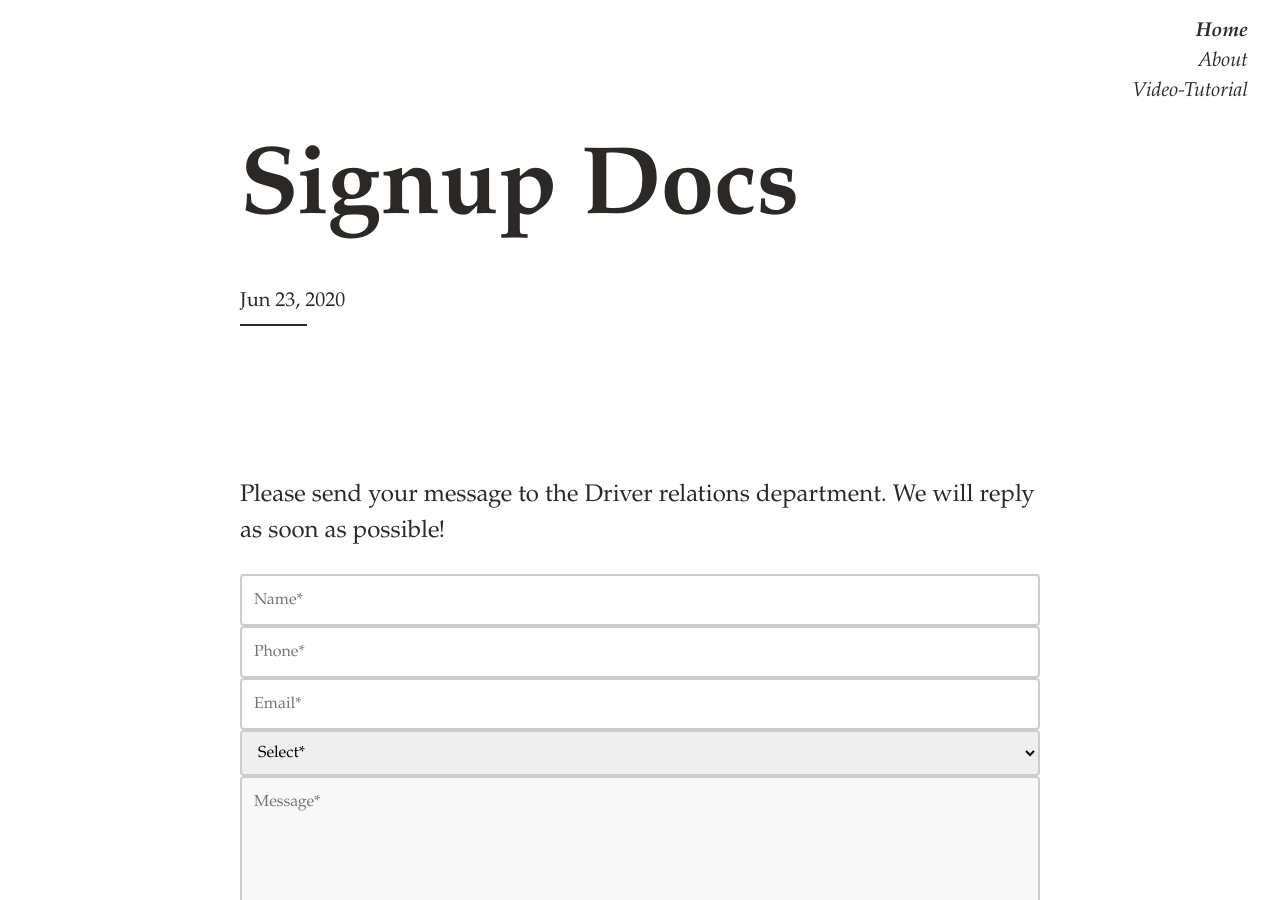
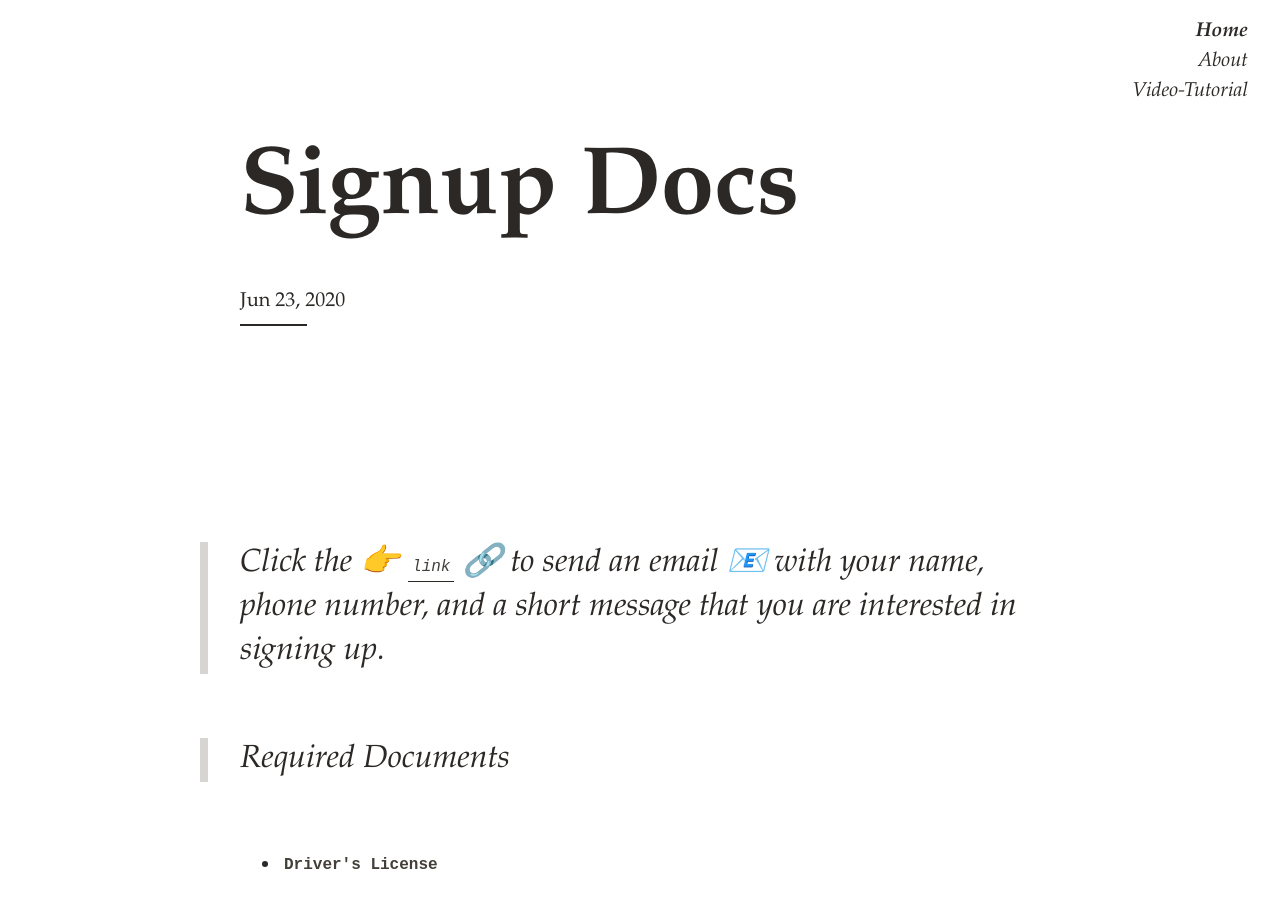
Before and after one commit to brd-blog/info-site, a Jekyll site: the page built from _posts/2020-06-23-required-documents.md, in a window 1280 px wide and 900 px high. Built offline with Jekyll 4.4.1, drawn with Linux system fonts in a browser that asks for light colours; nearby versions of some CDN libraries; emoji names are drawn with the system emoji font.

Commit message:
Removed form

```diff
--- a/_posts/2020-06-23-required-documents.md
+++ b/_posts/2020-06-23-required-documents.md
@@ -6,32 +6,6 @@ category: blog
 tags: docs
 youtubeId: ADWQ-QbPi_A
 ---
-
-<form action="mailto:office@brooklyncab.com" method="POST" enctype="text/plain" autocomplete="on">
-
-<p class="mb-4">Please send your message to {{site.name}}. We will reply as soon as possible!</p>
-<div class="form-group row">
-<div class="col-md-6">
- <input class="form-control" type="text" name="name" onfocus="this.value=''" placeholder="Name*" required>
-</div>
-<div class="col-md-6">
- <input class="form-control" type="text" name="phone" onfocus="this.value=''" placeholder="Phone*" required>
-</div>
-<div class="col-md-6">
- <input class="form-control" type="text" name="email" onfocus="this.value=''" placeholder="Email*" required>
-</div>
-</div>
-<select name="option" class="form-control">
-<option selected>Select*</option>
-<option value="Signup">Signup</option>
-</select>
-<textarea rows="8" class="form-control mb-3" name="message" onfocus="this.value=''" placeholder="Message*" required></textarea>
-
- <input type="submit" name="submit" value="Send" />
-<hr>
-
-</form>
-
 
 > Click the :point_right: [`link`](mailto:office@brooklyncab.com) :link: to send an email :email: with your name, phone number, and a short message that you are interested in signing up.
 
```
